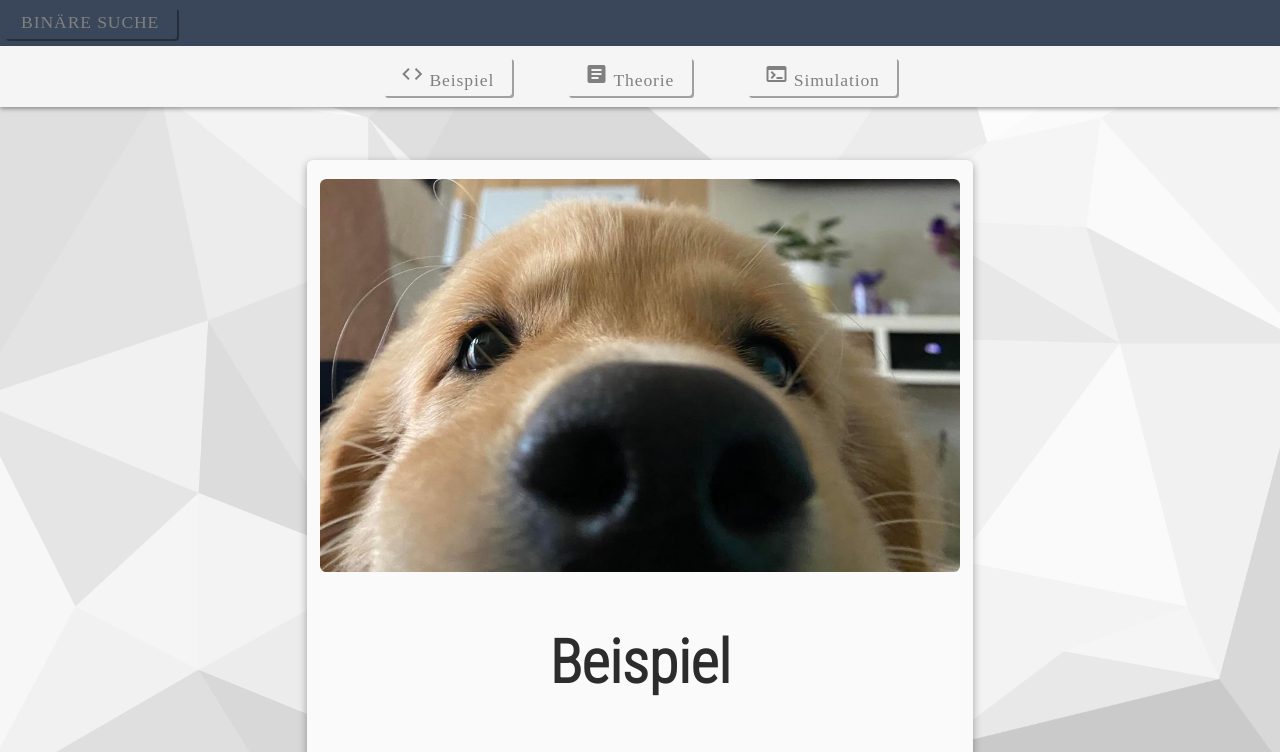
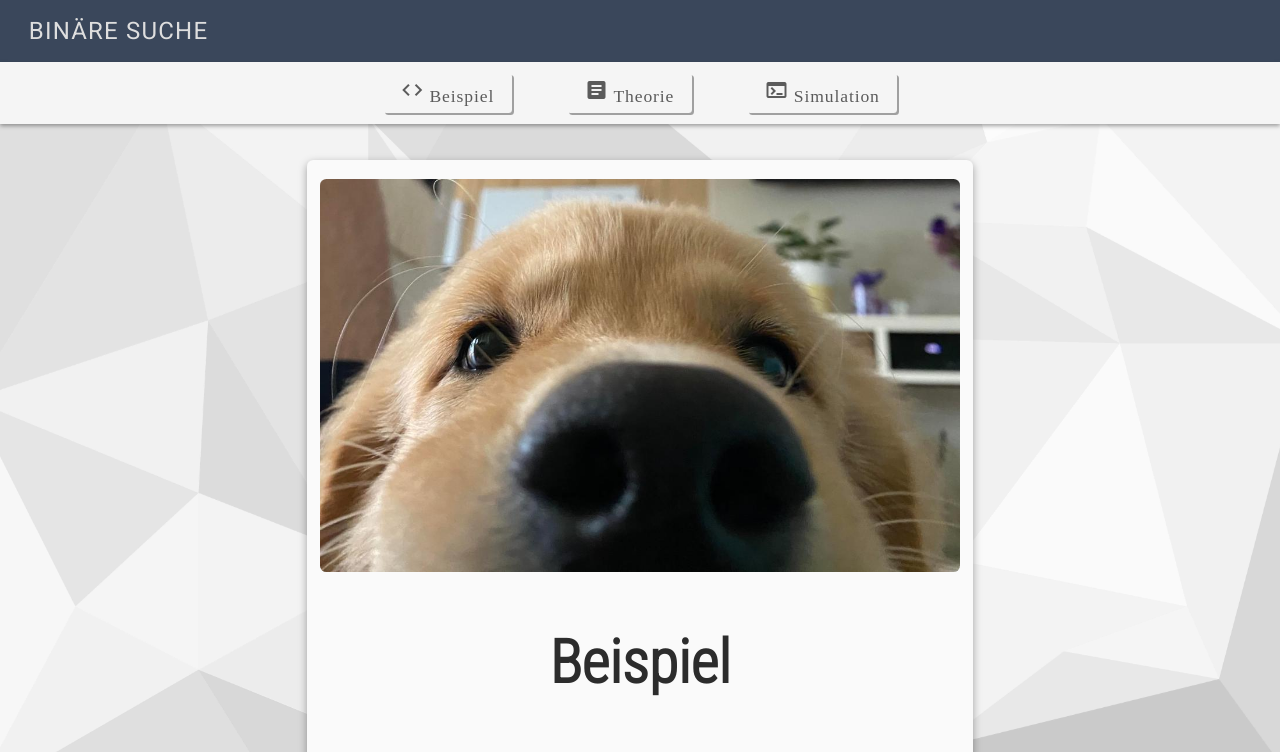
Before and after one commit to Ham199/BinarySearchVD, a plain HTML site: page index.html in a window 1280 px wide. Shown: the top 752 px of the page. Drawn offline with Linux system fonts and the light colour scheme.

Commit message:
css icons

```diff
--- a/style.css
+++ b/style.css
@@ -32,6 +32,9 @@ div.mittelpart {
     -webkit-box-shadow: 0 3px 9px 0 rgba(0,0,0,0.35);
 
 }
+.material-icons{
+    line-height: normal;
+}
 
 .logozeile{
     background: #3a475b;
@@ -41,6 +44,7 @@ div.mittelpart {
     left: 0;
     top: 0;
     width: 100%;
+    z-index: 1;
 }
 img{
     border-radius: .4em;
@@ -74,14 +78,6 @@ img.beispiel{
     width: 75%;
 }
 
-img.Simulation{
-    display: block;
-    margin-top: 24px;
-    margin-bottom: 48px;
-    margin-left: auto;
-    margin-right: auto;
-    width: 100%;
-}
 
 
 nav.navi{
@@ -99,18 +95,19 @@ nav.navi{
     display: inline-block;
     margin: .4em .2em;
     padding: .3em 1em;
+    color: #dedede;
+    font-family: Roboto, serif;
 
-    border-radius: .2em;
-    font-size: 1.1em;
+    font-size: 1.5em;
     letter-spacing: .05em;
-    -webkit-box-shadow: 2px 2px 0 0 rgba(0,0,0,0.35);
+
 }
 
-.beispielbutton, .theoriebutton, .simulationbutton, .Logo{
+.beispielbutton, .theoriebutton, .simulationbutton{
     display: inline-block;
     margin: .4em .2em;
     padding: .3em 1em;
-
+    color: #5b5b5b;
     border-radius: .2em;
     font-size: 1.1em;
     letter-spacing: .05em;
@@ -118,13 +115,15 @@ nav.navi{
 }
 
 
-a:link, :visited {
-    color: gray;
+.beispielbutton:link, .theoriebutton:link, .simulationbutton:link, .Logo:link{
+
     text-decoration: none;
 
 }
 
-a:hover{
+
+
+.beispielbutton:hover, .theoriebutton:hover, .simulationbutton:hover{
 
     color: #4e6e6e;
     -webkit-filter: brightness(150%);
@@ -242,15 +241,16 @@ h4, h5, h6, p, .oxy-rich-text p:last-child {
 }
 
 #arrayBS {
-    background-color: white;
+
     height: 305px;
     width: 598px;
     margin: auto;
     position: relative;
     margin-top: 64px;
+
 }
 #arraySS {
-    background-color: white;
+
     height: 305px;
     width: 598px;
     margin: auto;
```
